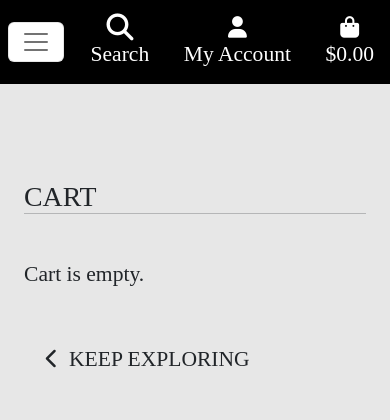
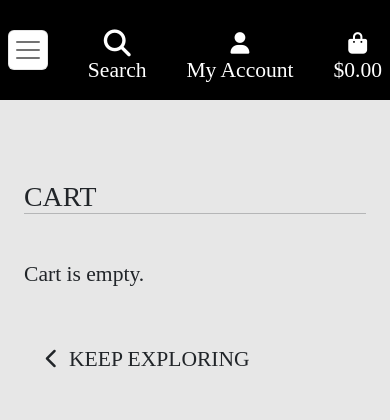
Before and after one commit to Folkor1/CI_PP5_GoldenCoin, a Django app: page /cart/ in a window 390 px wide. Shown: the top 420 px of the page. Run offline with Django 3.2, Linux system fonts and the light colour scheme; parts of the project's set-up code (start-up, migrations or seed data) failed here and were passed over; some libraries are stand-ins or nearby versions; some web fonts are replaced.

Commit message:
Add styles to align mobile nav icons

```diff
--- a/templates/base.html
+++ b/templates/base.html
@@ -104,8 +104,8 @@
                 </div>
                 <!-- Navigation for mobile -->
                 <div class="row bg-black d-lg-none h4 p-2">
-                    <nav class="navbar navbar-light w-100">
-                        <button class="navbar-toggler bg-white" type="button" data-bs-toggle="collapse" data-bs-target="#main-nav" aria-controls="main-nav" aria-expanded="false" aria-label="Toggle navigation">
+                    <nav class="navbar navbar-light w-100 ">
+                        <button class="navbar-toggler bg-white p-1" type="button" data-bs-toggle="collapse" data-bs-target="#main-nav" aria-controls="main-nav" aria-expanded="false" aria-label="Toggle navigation">
                             <span class="navbar-toggler-icon"></span>
                         </button>
                         {% include 'includes/mobile-top-header.html' %}
--- a/templates/includes/mobile-top-header.html
+++ b/templates/includes/mobile-top-header.html
@@ -1,6 +1,6 @@
-<li class="list-inline-item">
+<li class="list-inline-item me-0">
     <a class="nav-link d-block d-lg-none" href="#" id="mobile-search" data-bs-toggle="dropdown" aria-haspopup="true" aria-expanded="false">
-        <div class="text-center text-white pb-0">
+        <div class="text-center text-white mt-3 pb-0">
             <div><i class="fas fa-search fa-lg"></i></div>
             <p class="my-0">Search</p>
         </div>
@@ -20,9 +20,9 @@
         </form>
     </div>
 </li>
-<li class="list-inline-item dropdown">
+<li class="list-inline-item dropdown me-0">
     <a class="nav-link text-black d-block d-lg-none" href="#" id="user-options" data-bs-toggle="dropdown" aria-haspopup="true" aria-expanded="false">
-        <div class="text-center text-white">
+        <div class="text-center text-white mt-3">
             <div><i class="fas fa-user fa-md"></i></div>
             <p class="my-0">My Account</p>
         </div>
@@ -40,9 +40,9 @@
         {% endif %}
     </div>
 </li>
-<li class="list-inline-item">
+<li class="list-inline-item me-0">
     <a class="{% if grand_total %}text-primary font-weight-bold{% else %}text-black{% endif %} nav-link d-block d-lg-none" href="{% url 'view_cart' %}">
-        <div class="text-center text-white">
+        <div class="text-center text-white mt-3">
             <div><i class="fas fa-shopping-bag fa-md"></i></div>
             <p class="my-0">
                 {% if grand_total %}
```
